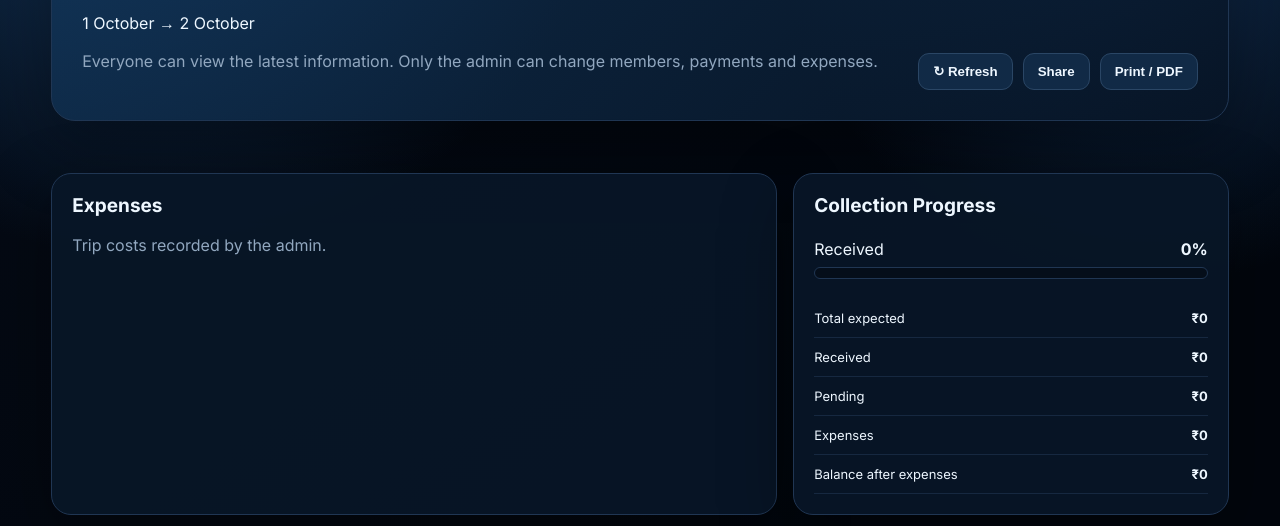
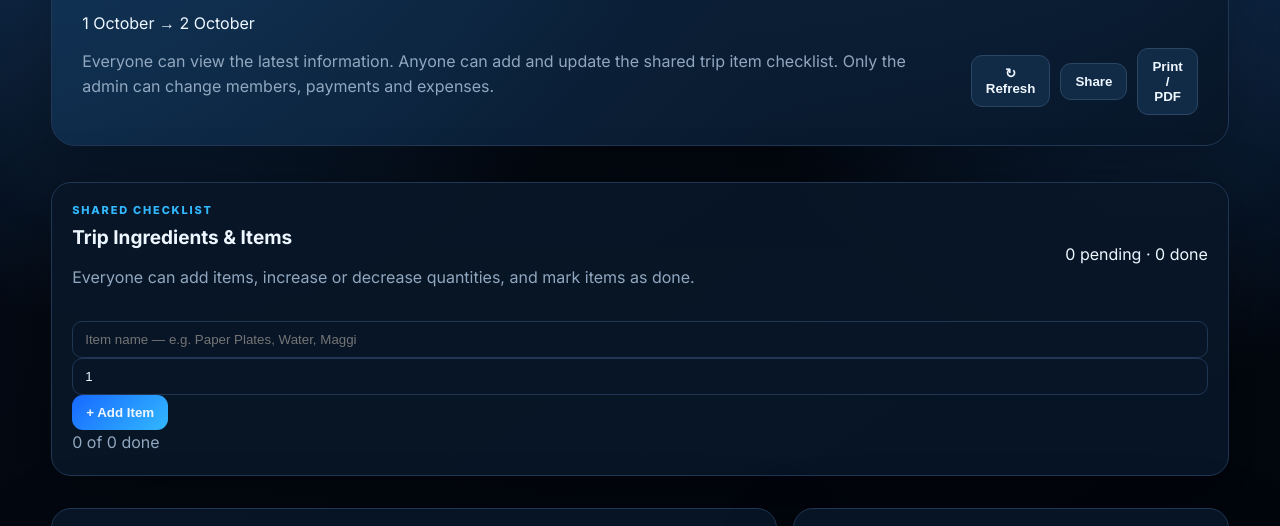
Before and after one commit to kulalakshay74-sudo/Mangalore-Trip-Expense-Manager, a plain HTML site: page index.html in a window 1280 px wide. Shown: the part 211-737 px from the top of the page. Drawn offline with nearby package versions, Linux system fonts and the light colour scheme; no server answers.

Commit message:
Add collaborative trip item checklist

```diff
--- a/index.html
+++ b/index.html
@@ -24,16 +24,17 @@
       <p class="eyebrow">GROUP TRIP • LIVE DASHBOARD</p>
       <h1>THUMBE RIVER RESORT</h1>
       <p>1 October → 2 October</p>
-      <p class="muted">Everyone can view the latest information. Only the admin can change members, payments and expenses.</p>
+      <p class="muted">Everyone can view the latest information. Anyone can add and update the shared trip item checklist. Only the admin can change members, payments and expenses.</p>
     </div>
     <div class="hero-actions"><button class="btn" id="refreshBtn">↻ Refresh</button><button class="btn" id="shareBtn">Share</button><button class="btn" id="printBtn">Print / PDF</button></div>
   </section>
   <section class="cards" id="summaryCards"></section>
+  <section class="panel"><div class="panel-head ingredient-head"><div><p class="eyebrow">SHARED CHECKLIST</p><h2>Trip Ingredients & Items</h2><p class="muted">Everyone can add items, increase or decrease quantities, and mark items as done.</p></div><div class="ingredient-summary"><span id="ingredientPendingCount">0</span> pending · <span id="ingredientDoneCount">0</span> done</div></div><div class="ingredient-add"><input id="ingredientName" placeholder="Item name — e.g. Paper Plates, Water, Maggi" maxlength="80"><input id="ingredientQuantity" type="number" min="1" step="1" value="1" aria-label="Quantity"><button id="addIngredientBtn" class="btn primary">+ Add Item</button></div><div id="ingredientsList" class="ingredients-list"></div><div id="ingredientProgress" class="muted ingredient-progress">0 of 0 done</div></section>
   <section class="panel admin-only hidden">
     <div class="panel-head"><div><h2>Members & Contributions</h2><p class="muted">Read-only for normal visitors.</p></div>
       <div class="controls"><input id="memberSearch" placeholder="Search member…"><select id="statusFilter"><option value="all">All</option><option value="full">Fully Paid</option><option value="partial">Partial</option><option value="unpaid">Unpaid</option></select><button id="quickContributionBtn" class="btn primary admin-only hidden">+ Add Contribution</button><button id="addMemberBtn" class="btn admin-only hidden">+ Add Member</button></div>
     </div>
-    <div class="table-wrap"><table><thead><tr><th>#</th><th>Name</th><th>Group</th><th>Expected</th><th>Paid</th><th>Pending</th><th>Status</th></tr></thead><tbody id="membersBody"></tbody></table></div>
+    <div class="table-wrap"><table><thead><tr><th>#</th><th>Name</th><th>Group</th><th>Expected</th><th>Paid</th><th>Pending</th><th>Status</th><th class="admin-col">Actions</th></tr></thead><tbody id="membersBody"></tbody></table></div>
   </section>
   <section class="grid2">
     <div class="panel"><div class="panel-head"><div><h2>Expenses</h2><p class="muted">Trip costs recorded by the admin.</p></div><button id="addExpenseBtn" class="btn primary admin-only hidden">+ Add Expense</button></div><div id="expensesList"></div></div>
```
